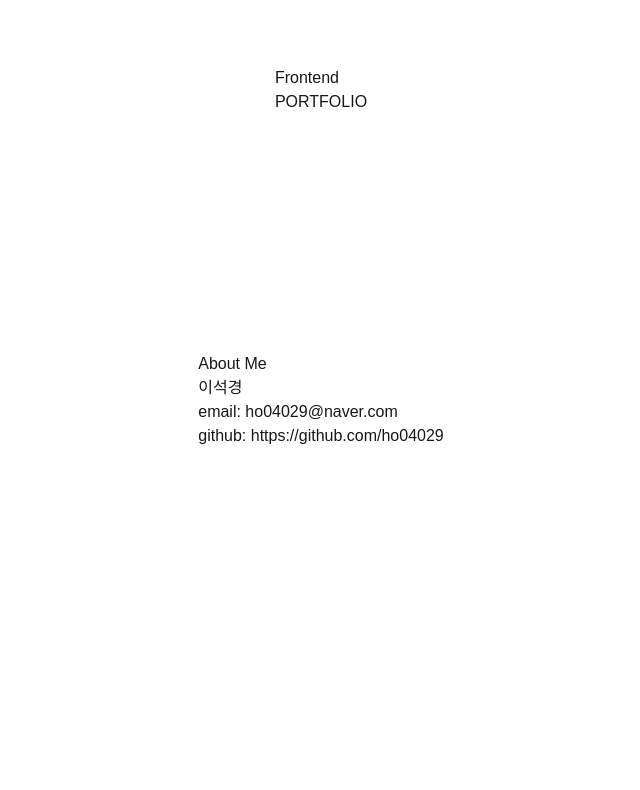
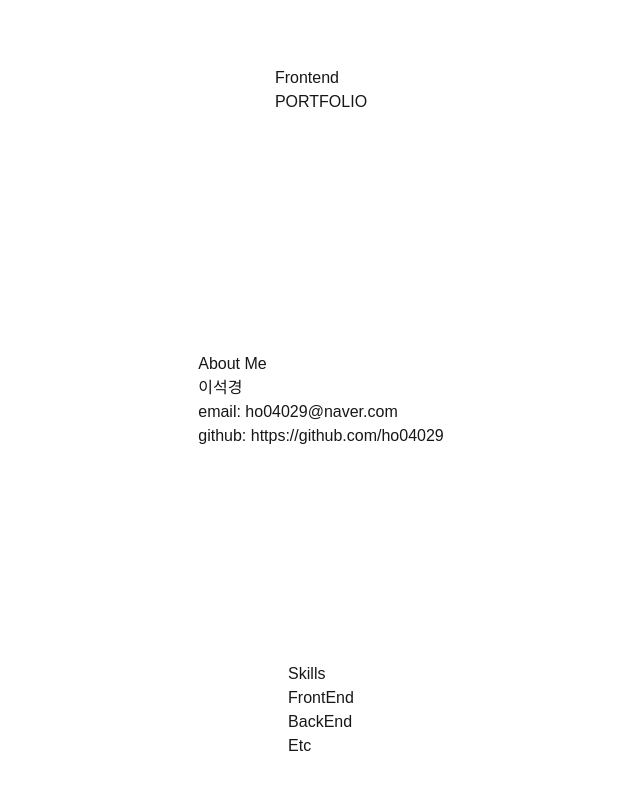
Before and after one commit to ho04029/portfolio, a Next.js app: page / in a window 1280 px wide. Shown: the top 790 px of the page, without its empty margins (319-959 px from the left). Built offline with nearby package versions, Linux system fonts and the light colour scheme.

Commit message:
feat: skills섹션 추가

```diff
--- a/app/(route)/page.tsx
+++ b/app/(route)/page.tsx
@@ -1,11 +1,13 @@
 import Start from "../_components/Start";
 import AboutMe from "../_components/AboutMe";
+import Skills from "../_components/Skills";
 
 export default function Home() {
   return (
     <div className="grid grid-rows-[20px_1fr_20px] items-center justify-items-center min-h-screen p-8 pb-20 gap-16 sm:p-20 font-[family-name:var(--font-geist-sans)]">
       <Start />
       <AboutMe />
+      <Skills />
     </div>
   );
 }
--- /dev/null
+++ b/app/_components/Skills.tsx
@@ -0,0 +1,21 @@
+import React from "react";
+import Title from "./Title";
+
+const Skills = () => {
+  return (
+    <section>
+      <Title>Skills</Title>
+      <section>
+        <h3>FrontEnd</h3>
+      </section>
+      <section>
+        <h3>BackEnd</h3>
+      </section>
+      <section>
+        <h3>Etc</h3>
+      </section>
+    </section>
+  );
+};
+
+export default Skills;
```
